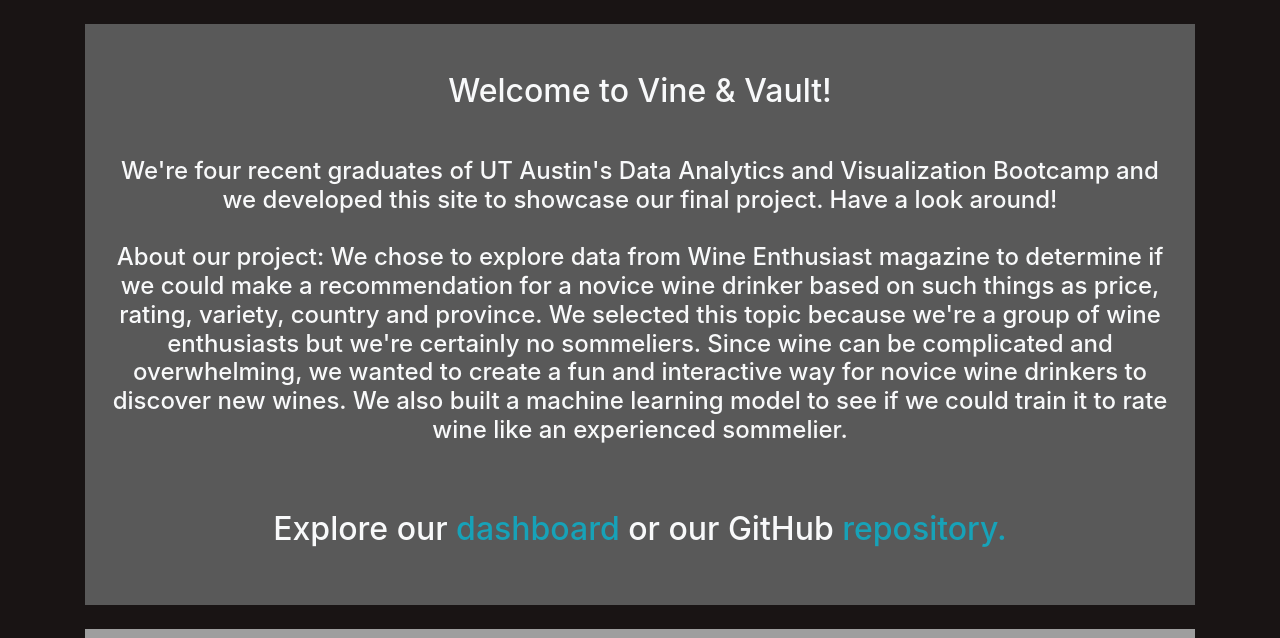
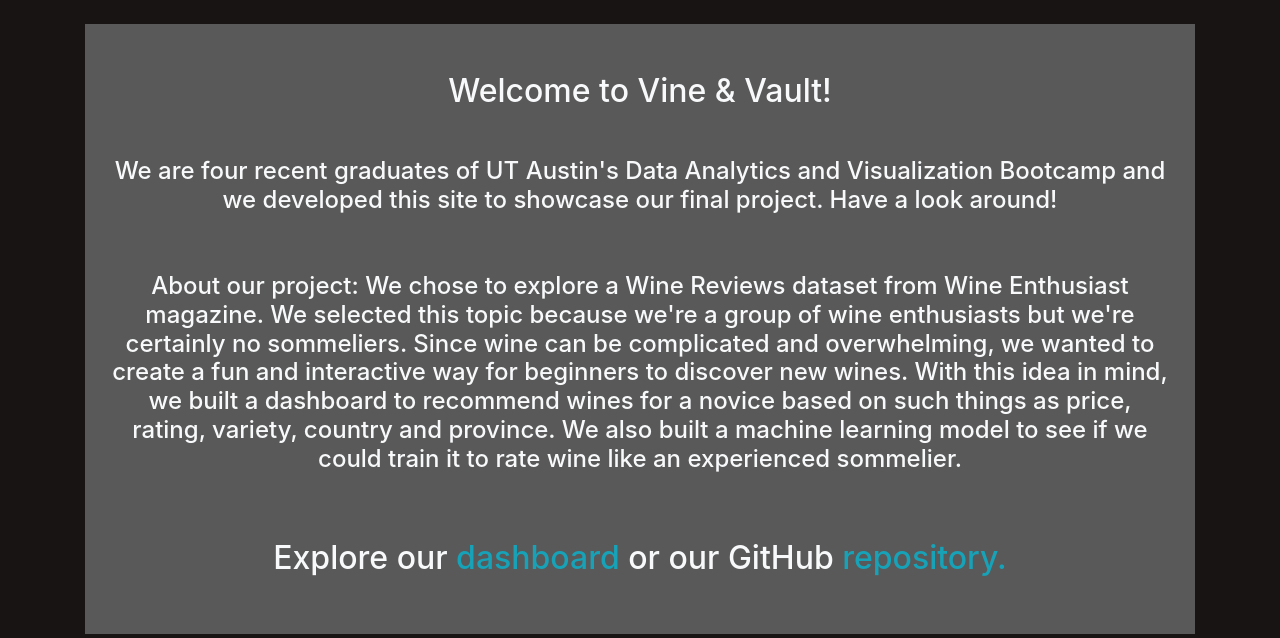
Before and after one commit to whitneyshine/austin_project, a Flask app: page / in a window 1280 px wide. Shown: the part 56-694 px from the top of the page. Run offline with Flask 2, Linux system fonts and the light colour scheme; some libraries are stand-ins or nearby versions; grey boxes are pictures that could not be loaded.

Commit message:
revised project summary and email address

```diff
--- a/Google App Engine/templates/summary.html
+++ b/Google App Engine/templates/summary.html
@@ -6,14 +6,14 @@
 
 <div class="starter-template text-light" style="background: #595959" ;>
   <h2>Welcome to Vine & Vault!<br><br></h2>
-  <h4>We're four recent graduates of UT Austin's Data Analytics and Visualization Bootcamp and
-    we developed this site to showcase our final project. Have a look around!<br><br>
-    About our project: We chose to explore data from Wine Enthusiast magazine to determine if we could make a
-    recommendation for a novice wine drinker based on such things as price, rating, variety, country and province. We
-    selected this topic because we're a group of wine enthusiasts but we're certainly no sommeliers. Since wine can be
-    complicated and overwhelming, we wanted to create a fun and interactive way for novice wine drinkers to discover
-    new wines. We also built a machine learning model to see if we could train it to rate wine like an experienced
-    sommelier.<br><br><br>
+  <h4>We are four recent graduates of UT Austin's Data Analytics and Visualization Bootcamp and
+    we developed this site to showcase our final project. Have a look around!<br><br><br>
+    About our project: We chose to explore a Wine Reviews dataset from Wine Enthusiast magazine. We
+    selected this topic because we're a group of wine enthusiasts but we're certainly no sommeliers.
+    Since wine can be complicated and overwhelming, we wanted to create a fun and interactive way for
+    beginners to discover new wines. With this idea in mind, we built a dashboard to recommend wines
+    for a novice based on such things as price, rating, variety, country and province. We also built
+    a machine learning model to see if we could train it to rate wine like an experienced sommelier.<br><br><br>
   </h4>
   <h2>Explore our <a href="/dashboard" class="text-info">dashboard</a> or our GitHub <a
       href="https://github.com/whitneyshine/austin_project" class="text-info">repository.</a></h2>
--- a/Google App Engine/templates/team.html
+++ b/Google App Engine/templates/team.html
@@ -56,7 +56,7 @@
               <img alt="LinkedIn" src="../static/images/Linkedin.png" style="border:0px;margin:0px" width="64"
                 height="64"></a>
           </p>
-          <p><a href="mailto:thomasstvr@yahoo.com">thomasstvr@yahoo.com</a></p>
+          <p><a href="mailto:thomasstvr@utexas.edu">thomasstvr@utexas.edu</a></p>
         </div>
       </div>
     </div>
```
